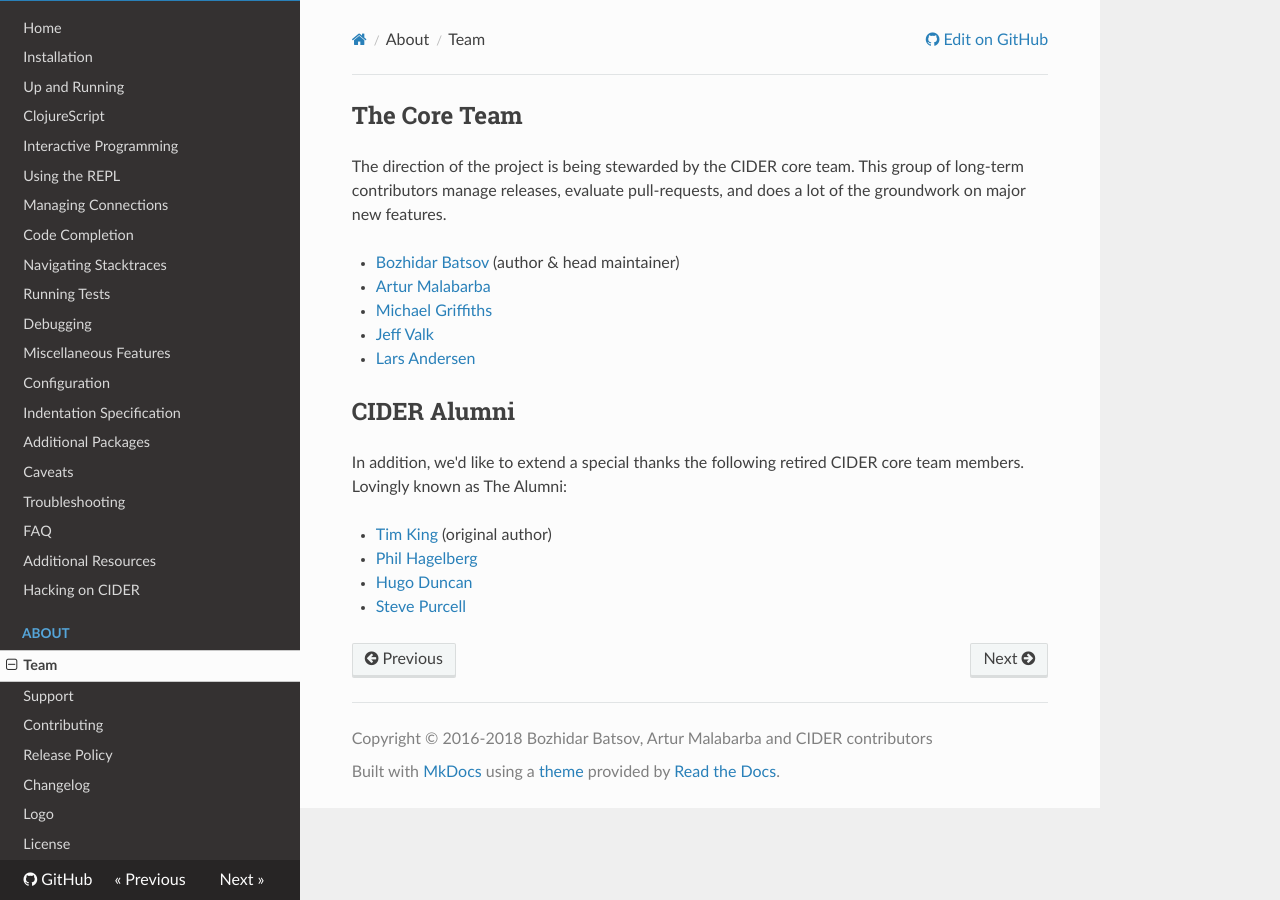
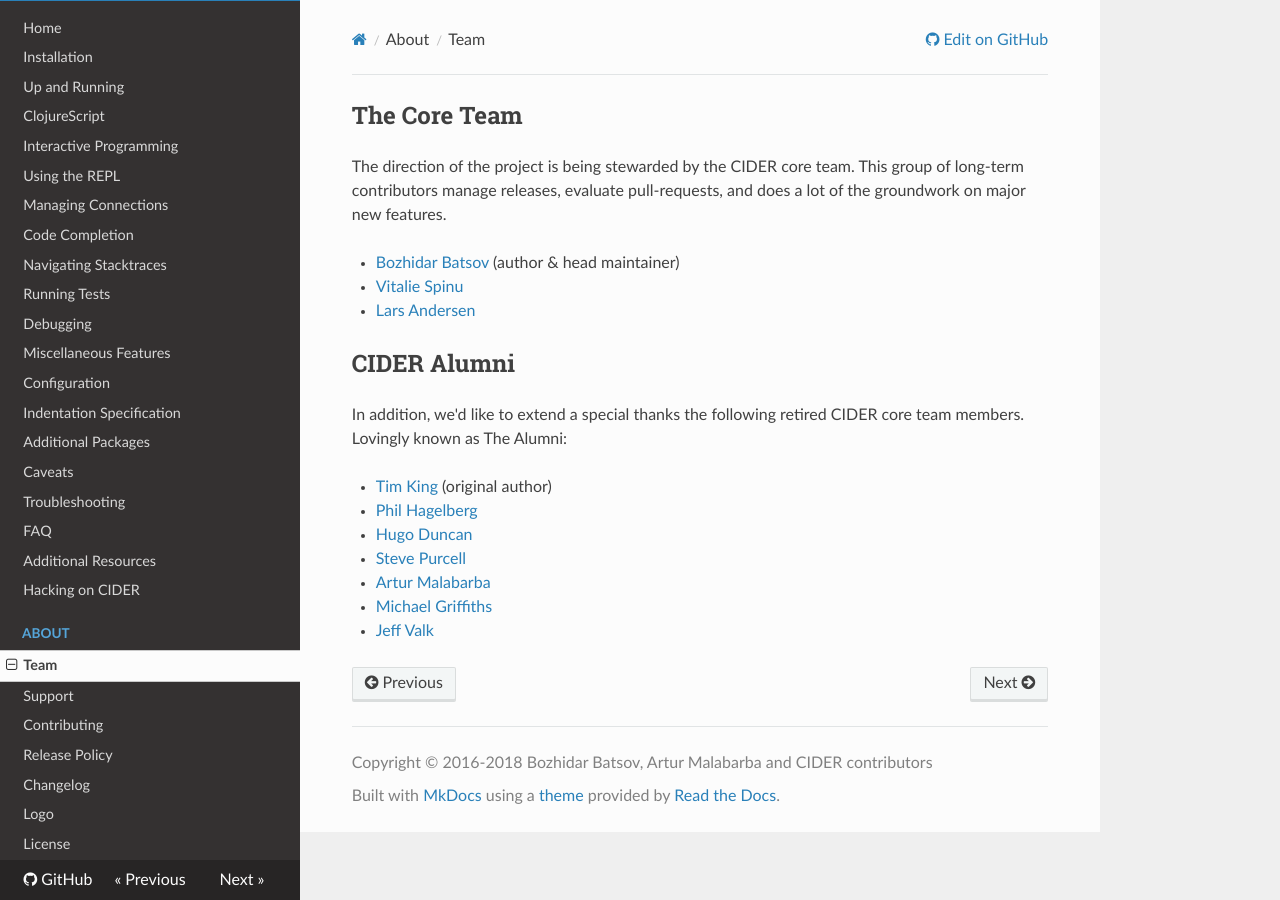
Before and after one commit to clojure-emacs/cider, an MkDocs documentation site: the page built from doc/about/team.md, in a window 1280 px wide. Built offline with MkDocs 1.6.1, drawn with Linux system fonts in a browser that asks for light colours; nearby versions of some CDN libraries; old or Windows-style settings are respelled for this version of MkDocs; some of the changed lines change nothing that is shown.

Commit message:
Acknowledge @vspinu's immense contributions to CIDER
And update the state of the team in general.

```diff
--- a/doc/about/team.md
+++ b/doc/about/team.md
@@ -5,9 +5,7 @@
 does a lot of the groundwork on major new features.
 
 * [Bozhidar Batsov](https://github.com/bbatsov) (author & head maintainer)
-* [Artur Malabarba](https://github.com/malabarba)
-* [Michael Griffiths](https://github.com/cichli)
-* [Jeff Valk](https://github.com/jeffvalk)
+* [Vitalie Spinu](https://github.com/vspinu)
 * [Lars Andersen](https://github.com/expez)
 
 ## CIDER Alumni
@@ -19,3 +17,6 @@
 * [Phil Hagelberg](https://github.com/technomancy)
 * [Hugo Duncan](https://github.com/hugoduncan)
 * [Steve Purcell](https://github.com/purcell)
+* [Artur Malabarba](https://github.com/malabarba)
+* [Michael Griffiths](https://github.com/cichli)
+* [Jeff Valk](https://github.com/jeffvalk)
```
